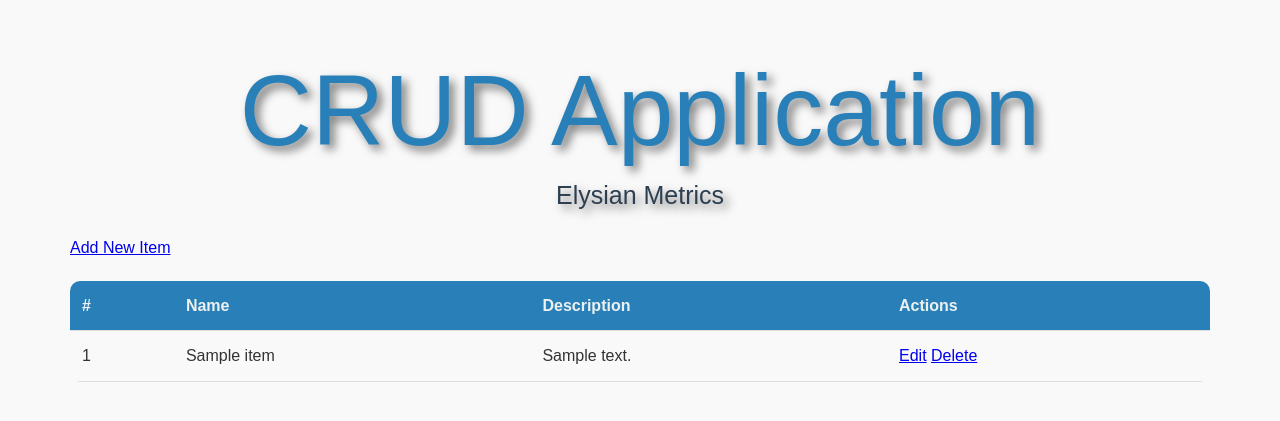
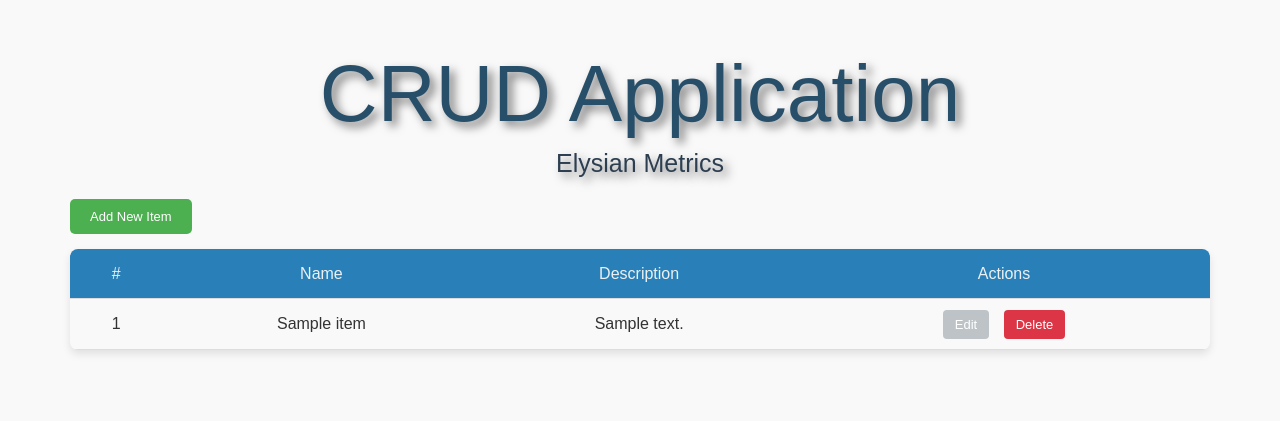
Before and after one commit to siveshk/Elysian_metrics, a Django app: page / in a window 1280 px wide. Shown: the top 421 px of the page. Run offline with Django 4.2, Linux system fonts and the light colour scheme; tables that the repository leaves empty hold one stand-in row (values such as "Sample post").

Commit message:
Updated Layout UI

```diff
--- a/items/static/items/css/styles.css
+++ b/items/static/items/css/styles.css
@@ -72,13 +72,24 @@ table {
     margin-top: 20px;
     border-radius: 10px; /* Curved edges */
     overflow: hidden;
+    box-shadow: 0 4px 8px rgba(0, 0, 0, 0.1); /* Adds shadow */
+    width: 100%;
+    border-radius: 8px;
+
     /* Ensures no content spills outside the rounded corners */
 }
 
+.table th, .table td {
+    text-align: center;  /* Center align text horizontally */
+    vertical-align: middle;  /* Vertically align content in the middle */
+}
+
 th, td {
+
     padding: 12px;
     text-align: left;
     border-bottom: 1px solid #ddd;
+    font-weight: 100;
 }
 
 th {
@@ -124,9 +135,9 @@ footer {
 }
 
 .item-list-heading {
-    font-size: 100px; /* Larger font size */
+    font-size: 80px; /* Larger font size */
     font-weight: 300; /* Thin font weight */
-    color:#2980b9; /* Dark color for emphasis */
+    color:#284f69; /* Dark color for emphasis */
     text-align: center; /* Centers the text horizontally */
     width: 100%; /* Ensures the heading takes full width */
     text-shadow: 5px 5px 10px rgba(0, 0, 0, 0.5); /* Stronger shadow with a larger blur */
@@ -243,7 +254,7 @@ footer {
     padding: 15px;
     border-radius: 8px;
     background-color: #f9f9f9;
-    box-shadow: 0 -4px 10px rgba(0, 0, 0, 0.2); /* Shadow on top */
+    box-shadow: 0 -4px 10px rgba(0, 0, 0, 0.4); /* Shadow on top */
     margin-bottom: 20px;
 }
 
@@ -285,9 +296,64 @@ footer {
     border-radius: 8px;
     cursor: pointer;
     transition: background-color 0.3s;
+    text-decoration: none;
 }
 
 
 .btn-lg-b:hover {
     background-color: #95a5a6;
 }
+
+.action-buttons .action-btn {
+    border: 2px solid transparent;  /* Invisible border to start */
+    padding: 5px 10px;
+    border-radius: 4px;
+    transition: all 0.3s ease-in-out;  /* Smooth transition for hover effect */
+}
+
+/* Styling for Edit Button (Grey) */
+.action-buttons .btn-grey {
+    background-color: #bdc3c7;  /* Grey background color */
+    color: white;
+    font-size: 13px;
+    text-decoration: none;
+}
+
+.action-buttons .btn-grey:hover {
+    background-color: #5a6268;  /* Darker grey on hover */
+    border-color: #5a6268;  /* Match border with background */
+}
+
+/* Styling for Delete Button (Red) */
+.action-buttons .btn-danger {
+    background-color: #dc3545;  /* Red background color */
+    color: white;
+    font-size: 13px;
+    text-decoration: none;
+}
+
+.action-buttons .btn-danger:hover {
+    background-color: #c82333;  /* Darker red on hover */
+    border-color: #c82333;  /* Match border with background */
+}
+
+/* Add some spacing between the buttons */
+.action-buttons .action-btn + .action-btn {
+    margin-left: 10px;
+}
+
+.btn-custom {
+    background-color: #4CAF50;  /* Change this to your desired color */
+    color: white;
+    border: none;
+    padding: 10px 20px;
+    font-size: 13px;
+    border-radius: 5px;
+    font-weight: 100;
+    text-decoration: none; /* Optional: rounded corners */
+}
+
+.btn-custom:hover {
+    background-color: #45a049;  /* Darker shade on hover */
+    text-decoration: none;
+}
--- a/items/templates/items/item_list.html
+++ b/items/templates/items/item_list.html
@@ -5,9 +5,9 @@
     <h1 class="item-list-heading">CRUD Application</h1>
     <h2 class="item-list-heading_2">Elysian Metrics</h2>
     <div class="d-flex justify-content-between w-100" style="max-width: 800px;">
-        <a href="{% url 'item_create' %}" class="btn btn-primary">Add New Item</a>
+        <a href="{% url 'item_create' %}" class="btn btn-custom">Add New Item</a>
     </div>
-    <table>
+    <table class="table table-bordered">
         <thead>
             <tr>
                 <th>#</th>
@@ -22,9 +22,9 @@
                     <td>{{ forloop.counter }}</td>  <!-- This gives dynamic numbering -->
                     <td>{{ item.name }}</td>
                     <td>{{ item.description }}</td>
-                    <td>
-                        <a href="{% url 'item_update' item.pk %}" class="btn btn-warning btn-sm">Edit</a>
-                        <a href="{% url 'item_delete' item.pk %}" class="btn btn-danger btn-sm">Delete</a>
+                    <td class="action-buttons">
+                        <a href="{% url 'item_update' item.pk %}" class="btn btn-grey btn-sm action-btn">Edit</a>
+                        <a href="{% url 'item_delete' item.pk %}" class="btn btn-danger btn-sm action-btn">Delete</a>
                     </td>
                 </tr>
             {% endfor %}
```
Also changed, not shown: items/templates/items/item_confirm_delete.html (line endings or trailing spaces), items/urls.py (line endings or trailing spaces).
